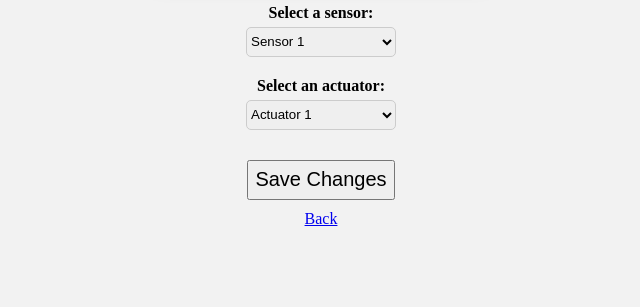
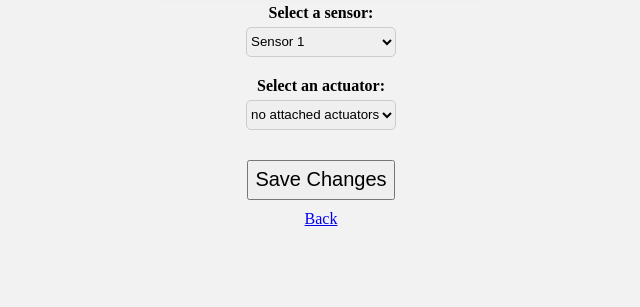
Before and after one commit to jpxor/burlo, a Python web app: template controller/www/templates/thermostat.html in a window 1280 px wide. Shown: the part 493-800 px from the top of the page, without its empty margins (319-959 px from the left). Run offline with Jinja, Linux system fonts and the light colour scheme; the template is opened without the code that fills it, so the values that code supplies are empty.

Commit message:
Show actuator list in thermostat view

```diff
--- a/controller/views.py
+++ b/controller/views.py
@@ -43,7 +43,7 @@ async def thermostat_view(request):
         raise web.HTTPNotFound(text="thermostat id not found")
     return {
         "thermostat": request.app["db"]["thermostats"][id],
-        "actuators": request.app["db"]["actuators"],
+        "actuators": get_actuators_for_render(),
         "sensors": request.app["db"]["sensors"],
     }
 
--- a/controller/www/templates/thermostat.html
+++ b/controller/www/templates/thermostat.html
@@ -116,10 +116,13 @@
         </select>
         <label for="actuator-select">Select an actuator:</label>
         <select id="actuator-select">
-            <option value="actuator-1">Actuator 1</option>
-            <option value="actuator-2">Actuator 2</option>
-            <option value="actuator-3">Actuator 3</option>
-            <option value="actuator-4">Actuator 4</option>
+            {% if actuators %}
+            {% for actuator in actuators %}
+            <option value="{{actuator.chaname}} | {{actuator.devname}} | Channel ID {{actuator.chid}}">{{actuator.chaname}} | {{actuator.devname}} | Channel ID {{actuator.chid}}</option>
+            {% endfor %}
+            {% else %}
+            <option value="none" selected>no attached actuators</option>
+            {% endif %}
         </select>
         <button id="actuator-sensor-save">Save Changes</button>
         <a href="/">Back</a>
```
